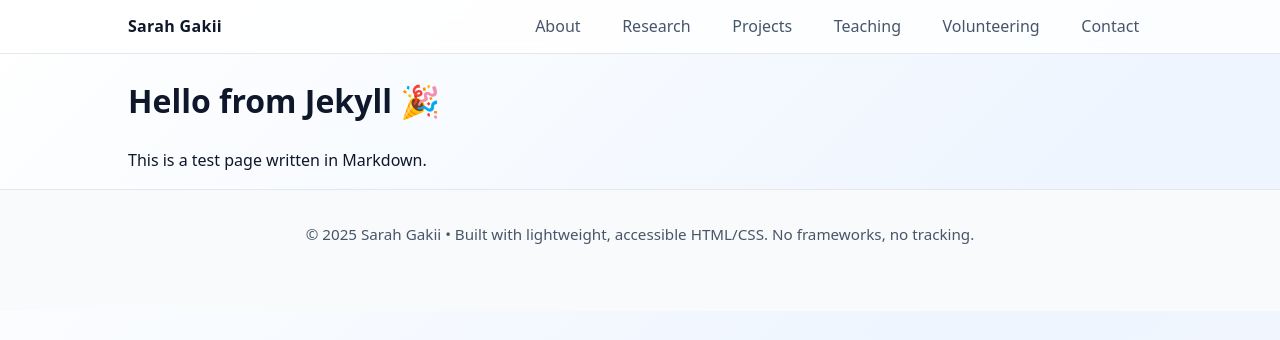
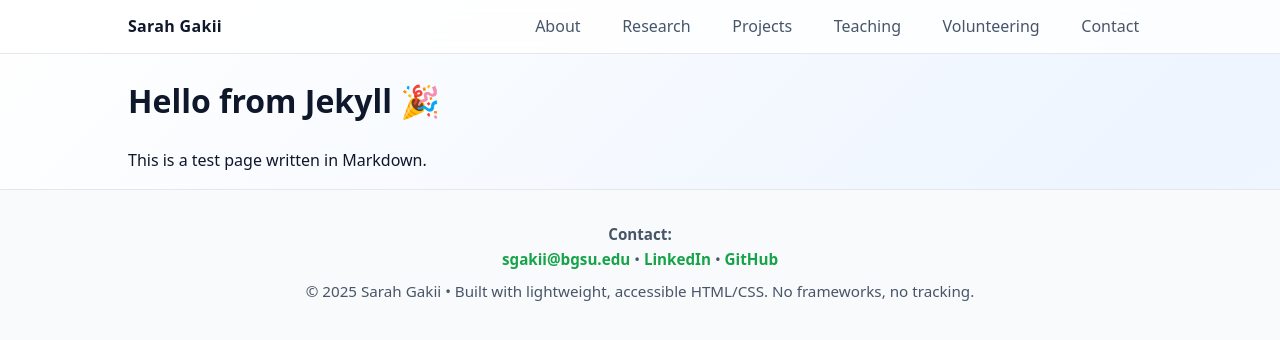
Before and after one commit to SARAH-GAKII/sarah-gakii.github.io, a Jekyll site: the page built from test.md, in a window 1280 px wide. Shown: the top 340 px of the page. Built offline with Jekyll 4.4.1, drawn with Linux system fonts in a browser that asks for light colours.

Commit message:
Update default.html

```diff
--- a/_layouts/default.html
+++ b/_layouts/default.html
@@ -115,6 +115,9 @@
 
     /* --- Footer --- */
     footer { border-top:1px solid #e5e7eb; padding: 2rem 0 4rem; color: var(--muted); font-size:.95rem; text-align: center; background: #f9fafb; }
+    footer .contact-info p{  margin: 0 0 .5rem;}
+    footer a{ color: var(--brand); font-weight: 600;
+    footer a:hover{ text-decoration: underline;}
 
     /* --- Utilities --- */
     .spacer { height: .25rem }
@@ -146,10 +149,21 @@
 
 
   <footer>
-    <div class="container">
-      <div>© <span id="y"></span> Sarah Gakii • Built with lightweight, accessible HTML/CSS. No frameworks, no tracking.</div>
+  <div class="container">
+    <div class="contact-info">
+      <p>
+        <strong>Contact:</strong><br>
+        <a href="mailto:sgakii@bgsu.edu">sgakii@bgsu.edu</a> •
+        <a href="https://www.linkedin.com/in/sarah-gakii/" target="_blank" rel="noopener">LinkedIn</a> •
+        <a href="https://github.com/SARAH-GAKII" target="_blank" rel="noopener">GitHub</a>
+      </p>
     </div>
-  </footer>
+    <div class="footer-note">
+      © <span id="y"></span> Sarah Gakii • Built with lightweight, accessible HTML/CSS. No frameworks, no tracking.
+    </div>
+  </div>
+</footer>
+
 
   <script>
     // Simple enhancement: current year + smooth scrolling for same‑page anchors
```
